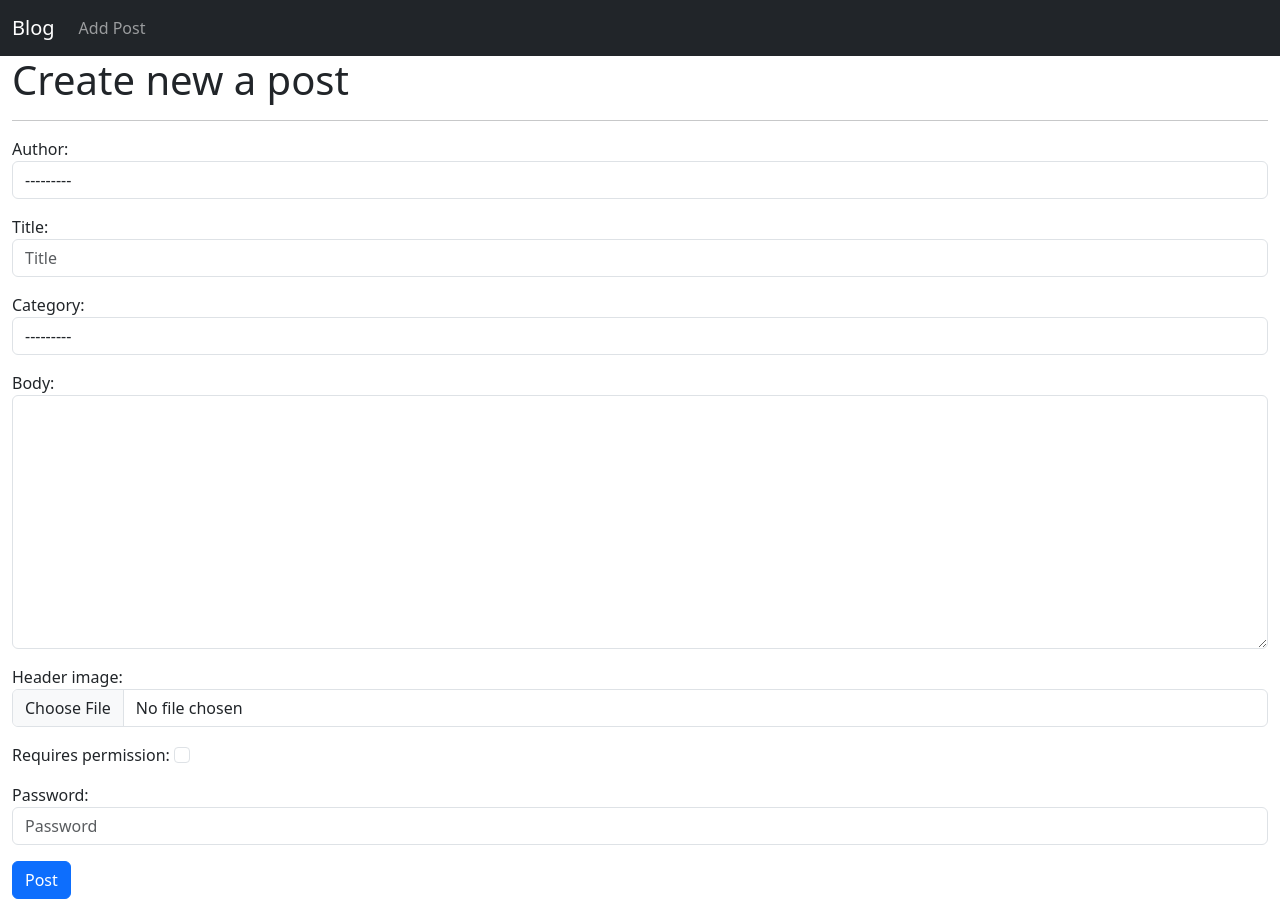
After one commit to NexGenHuman/Django_Blog, a Django app: page /add_post/ in a window 1280 px wide. The commit adds this page. Run offline with Django 4.2, Linux system fonts and the light colour scheme; data that the repository does not hold is empty; some libraries are stand-ins or nearby versions.

Commit message:
Modified base template, home template displays list of posts, added basic methods to models.py updated urls, created some views, added add_post, post_details templates, added forms.py

```diff
--- /dev/null
+++ b/Django_Blog/blog/forms.py
@@ -0,0 +1,17 @@
+from django import forms
+from .models import Post
+
+
+class PostForm(forms.ModelForm):
+    class Meta:
+        model = Post
+        fields = ['author', 'title', 'category', 'body', 'header_image', 'requires_permission', 'password']
+        widgets = {
+            'title': forms.TextInput(attrs={'class': 'form-control', 'placeholder': 'Title'}),
+            'author': forms.Select(attrs={'class': 'form-control'}),
+            'body': forms.Textarea(attrs={'class': 'form-control', 'style': 'min-height: 100%'}),
+            'category': forms.Select(attrs={'class': 'form-control'}),
+            'requires_permission': forms.CheckboxInput(attrs={'class': 'form-check-input'}),
+            'password': forms.PasswordInput(attrs={'class': 'form-control', 'placeholder': 'Password'}),
+            'header_image': forms.FileInput(attrs={'class': 'form-control'}),
+        }
--- a/Django_Blog/blog/models.py
+++ b/Django_Blog/blog/models.py
@@ -1,6 +1,7 @@
 from django.db import models
 from django.contrib.auth.models import User
 from ckeditor.fields import RichTextField
+from django.urls import reverse
 
 # Model naming convention:
 # 1) Model names should be singular
@@ -27,6 +28,12 @@ class Post(models.Model):
     password = models.CharField(max_length=50, null=True, blank=True)
     category = models.ForeignKey('Category', on_delete=models.PROTECT)
 
+    def __str__(self):
+        return self.title + ' | ' + str(self.author)
+
+    def get_absolute_url(self):
+        return reverse('post_detail', args=(str(self.id)))
+
     class Meta:
         ordering = ['-publication_date']    # default ordering for posts
 
@@ -48,3 +55,6 @@ class Profile(models.Model):
 
 class Category(models.Model):
     name = models.CharField(max_length=50, unique=True)
+
+    def __str__(self):
+        return self.name
--- /dev/null
+++ b/Django_Blog/blog/templates/add_post.html
@@ -0,0 +1,17 @@
+{% extends 'base.html' %}
+{% block title %}
+    Create a new Post
+{% endblock %}
+
+{% block content %}
+    <h1>Create new a post</h1>
+    <hr>
+    <div class="form-group">
+        <form method="post">
+            {% csrf_token %}
+            {{ form.as_p }}
+            <button class="btn btn-primary">Post</button>
+        </form>
+    </div>
+
+{% endblock %}
--- a/Django_Blog/blog/templates/base.html
+++ b/Django_Blog/blog/templates/base.html
@@ -1,20 +1,56 @@
-<!DOCTYPE html>
-<html>
-<head>
-    <title>{% block title %}Blog{% endblock %}</title>
-</head>
-<body>
-    <header>
-        <h1>Blog</h1>
-    </header>
-
-    <main>
+<!doctype html>
+<html lang="en">
+  <head>
+    <meta charset="utf-8">
+    <meta name="viewport" content="width=device-width, initial-scale=1">
+    <title>
+        {% block title %}
+            Blog
+        {% endblock %}
+    </title>
+    <link href="https://cdn.jsdelivr.net/npm/bootstrap@5.3.0-alpha3/dist/css/bootstrap.min.css" rel="stylesheet" integrity="sha384-KK94CHFLLe+nY2dmCWGMq91rCGa5gtU4mk92HdvYe+M/SXH301p5ILy+dN9+nJOZ" crossorigin="anonymous">
+  </head>
+  <body>
+    <nav class="navbar navbar-expand-lg bg-dark" data-bs-theme="dark">
+      <div class="container-fluid">
+        <a class="navbar-brand" href="{% url 'home' %}">Blog</a>
+        <button class="navbar-toggler" type="button" data-bs-toggle="collapse" data-bs-target="#navbarSupportedContent" aria-controls="navbarSupportedContent" aria-expanded="false" aria-label="Toggle navigation">
+          <span class="navbar-toggler-icon"></span>
+        </button>
+        <div class="collapse navbar-collapse" id="navbarSupportedContent">
+          <ul class="navbar-nav me-auto mb-2 mb-lg-0">
+            <!--<li class="nav-item">
+              <a class="nav-link active" aria-current="page" href="#">Home</a>
+            </li>-->
+            <li class="nav-item">
+              <a class="nav-link" href="{% url 'add_post' %}">Add Post</a>
+            </li>
+            <!--<li class="nav-item dropdown">
+              <a class="nav-link dropdown-toggle" href="#" role="button" data-bs-toggle="dropdown" aria-expanded="false">
+                Dropdown
+              </a>
+              <ul class="dropdown-menu">
+                <li><a class="dropdown-item" href="#">Action</a></li>
+                <li><a class="dropdown-item" href="#">Another action</a></li>
+                <li><hr class="dropdown-divider"></li>
+                <li><a class="dropdown-item" href="#">Something else here</a></li>
+              </ul>
+            </li>-->
+            <!--<li class="nav-item">
+              <a class="nav-link disabled">Disabled</a>
+            </li>-->
+          </ul>
+          <!--<form class="d-flex" role="search">
+            <input class="form-control me-2" type="search" placeholder="Search" aria-label="Search">
+            <button class="btn btn-outline-success" type="submit">Search</button>
+          </form>-->
+        </div>
+      </div>
+    </nav>
+    <div class="container-fluid">
         {% block content %}
         {% endblock %}
-    </main>
-
-    <footer>
-        <p>&copy; 2023 Blog</p>
-    </footer>
-</body>
+    </div>
+    <script src="https://cdn.jsdelivr.net/npm/bootstrap@5.3.0-alpha3/dist/js/bootstrap.bundle.min.js" integrity="sha384-ENjdO4Dr2bkBIFxQpeoTz1HIcje39Wm4jDKdf19U8gI4ddQ3GYNS7NTKfAdVQSZe" crossorigin="anonymous"></script>
+  </body>
 </html>
--- a/Django_Blog/blog/urls.py
+++ b/Django_Blog/blog/urls.py
@@ -1,6 +1,10 @@
 from django.urls import path
-from .views import home
+#from . import views
+from .views import HomeView, PostDetailView, AddPostView
 
 urlpatterns = [
-    path('', home, name='home')
+    #path('', views.home, name='home')
+    path('', HomeView.as_view(), name='home'),
+    path('post/<int:pk>', PostDetailView.as_view(), name='post_detail'),
+    path('add_post/', AddPostView.as_view(), name='add_post'),
 ]
--- a/Django_Blog/blog/views.py
+++ b/Django_Blog/blog/views.py
@@ -1,6 +1,26 @@
 from django.shortcuts import render
+from django.views.generic import ListView, DetailView, CreateView
+from .models import Post
+from .forms import PostForm
+
 
 # Create your views here.
 
-def home(request):
-    return render(request, 'home.html')
+#def home(request):
+#    return render(request, 'home.html')
+
+class HomeView(ListView):
+    model = Post
+    template_name = 'home.html'
+
+
+class PostDetailView(DetailView):
+    model = Post
+    template_name = 'post_details.html'
+
+
+class AddPostView(CreateView):
+    model = Post
+    form_class = PostForm
+    template_name = 'add_post.html'
+    #fields = ['author', 'title', 'category', 'body', 'header_image', 'requires_permission', 'password']
```
Also changed, not shown: Django_Blog/blog/templates/home.html (+13 -1 lines), Django_Blog/blog/templates/post_details.html (added, +14 -0 lines).
